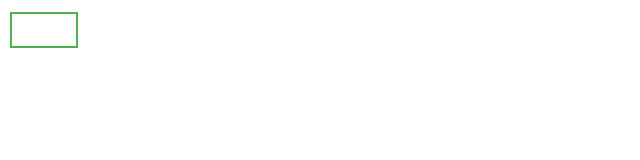
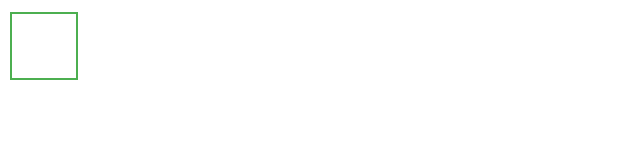
Before and after one commit to moore-andrew05/moore-andrew05.github.io, a plain HTML site: page index.html in a window 1280 px wide. Shown: the full height of the page, 0-640 px from the left. Drawn offline with Linux system fonts and the light colour scheme.

Commit message:
Adding ruby shit

```diff
--- a/index.html
+++ b/index.html
@@ -5,7 +5,7 @@
             .button {
                 border: none;
                 color: white;
-                padding: 16px 32px;
+                padding: 32px 32px;
                 text-align: center;
                 text-decoration: none;
                 display: inline-block;
```
Also changed, not shown: 2 other files.
